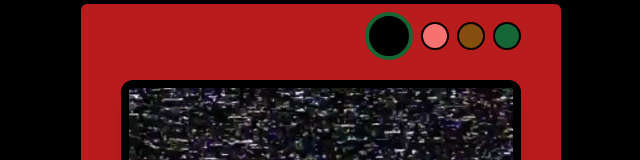
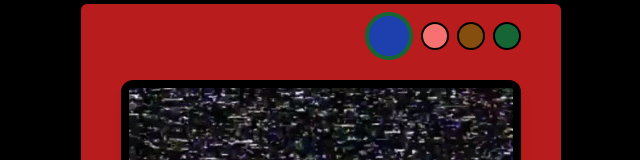
Before and after one commit to ArnauDavis/pokedexReact, a React (Vite) app: page / in a window 1280 px wide. Shown: the top 160 px of the page, without its empty margins (319-959 px from the left). Built offline with nearby package versions, Linux system fonts and the light colour scheme.

Commit message:
started read me, minor changes in codebase, including changing which description to use

```diff
--- a/src/components/HeadLights.jsx
+++ b/src/components/HeadLights.jsx
@@ -17,7 +17,7 @@ export default function HeadLights({dataFromFirstApi,isLoading,error}){
 
     let simpleStyle = "p-3 border-2 border-black rounded-full"
     let bootRing = (lights === 'idle' || lights === 'error')? "border-green-800" : "border-green-500"
-    let bootLight = (lights === 'idle' || lights === 'error')? "bg-black" : "bg-blue-500"
+    let bootLight = (lights === 'idle' || lights === 'error')? "bg-blue-800" : "bg-blue-500"
     let idleLight = (lights === 'idle' || lights === 'error')? 'bg-red-400' : 'bg-red-800'
     let loadingLight = lights=='loading'? "bg-yellow-400" : "bg-yellow-800"
     let resultLight = lights=='success'? "bg-green-400" : "bg-green-800"
--- a/src/components/MainScreen.jsx
+++ b/src/components/MainScreen.jsx
@@ -18,7 +18,7 @@ export default function MainScreen() {
   const [prevPoke, setPrevPoke] = useState(null)
   const [isLoading, setIsLoading] = useState(false)
   const [error, setError] = useState(null)
-  const MAX_POKEMON_ID = 1025
+  const maxId = 1025
     const fetchPokemon = async (param) => {
       let identifier = ''
     if (param && typeof param.preventDefault === 'function'){
@@ -40,8 +40,8 @@ export default function MainScreen() {
     setpokeTypeImg(null)
     setSecondApiResponse(null)
       try {
-    // --- getting general data
-    //from this fetch we will get cries, height, id, name, pictures, type, and weight
+    // getting general data
+    // from this fetch we will get cries, height, id, name, pictures, type, and weight
     const pokeApiResponse = await fetch(`https://pokeapi.co/api/v2/pokemon/${identifier}`)
 
     if (!pokeApiResponse.ok) {
@@ -75,7 +75,7 @@ export default function MainScreen() {
       console.warn("error getting type images", typeImageError)
     }
    // Fetch and set the NEXT Pokémon
-    if (pokeId < 1025) {
+    if (pokeId < maxId) {
         try {
             const nextPokemon = await fetch(`https://pokeapi.co/api/v2/pokemon-species/${pokeId + 1}/`)
             if (nextPokemon.ok) {
--- a/src/components/ScreenContainerData.jsx
+++ b/src/components/ScreenContainerData.jsx
@@ -43,7 +43,7 @@ export default function ScreenContainer({dataFromFirstApi,typeSprites,dataFromSe
       {dataFromSecondApi ? (
             <div className='flex justify-around'>
               <div className='w-11/12 text-center'>
-                <span>{dataFromSecondApi.flavor_text_entries[4].flavor_text}</span>
+                <span>{dataFromSecondApi.flavor_text_entries[1].flavor_text}</span>
               </div>
             </div>
         ) : (
```
Also changed, not shown: 1 other file (tests, documents, lock files or other folders).
